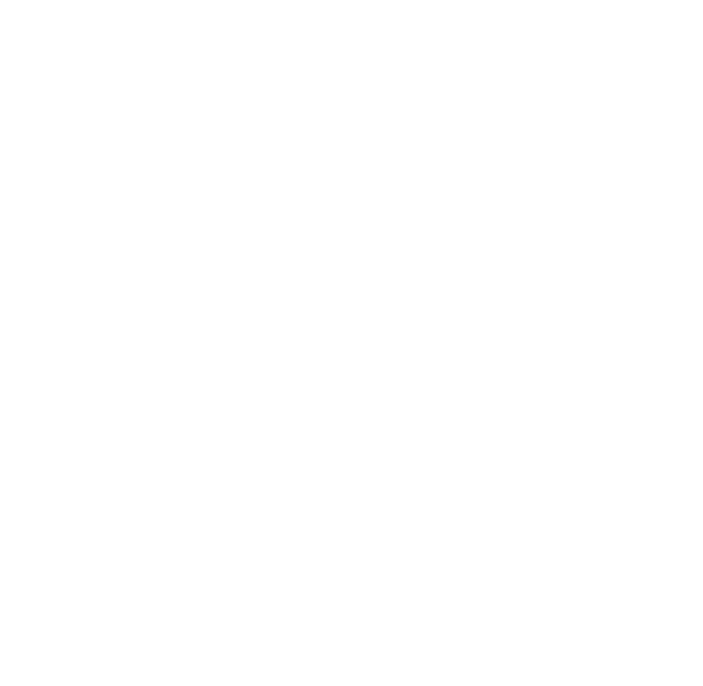
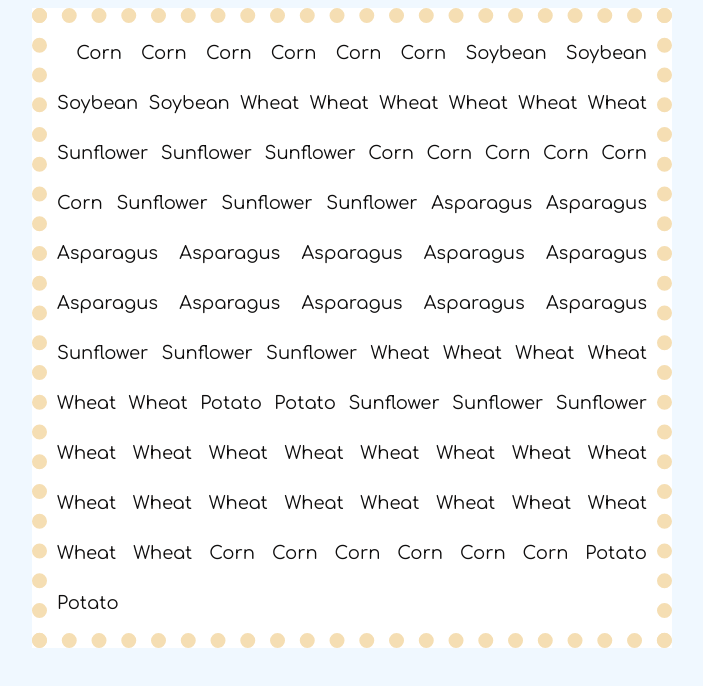
Before and after one commit to NSS-Day-Cohort-73/nss-day-cohort-73-modern-farm-modern-farm, a website: page src/index.html in a window 1280 px wide. Shown: the whole page, without its empty margins (288-991 px from the left). Drawn offline with Linux system fonts and the light colour scheme; files whose address does not match are found by name; a web font is replaced by a local one.

Commit message:
EVERYTHINGGGGGGG

```diff
--- a/src/scripts/catalog.js
+++ b/src/scripts/catalog.js
@@ -3,7 +3,7 @@ export function Catalog(harvestedPlants) {
 
     for (const food of harvestedPlants) {
         mainElement.innerHTML += `
-            <section class="plant">${food.name}</section>
+            <section class="plant">${food.type}</section>
         `;
     }
 }
--- a/src/scripts/field.js
+++ b/src/scripts/field.js
@@ -6,12 +6,14 @@ let plants = []
 const addPlant = (seed) => {
     if(Array.isArray(seed)) {
         seed.forEach(plant => plants.push(plant))
-    } else {
+    }
+    else {
         plants.push(seed)
     }
 }
 
 const usePlants = () => {
+    console.log(plants)
     return [...plants]
 }
 
--- a/src/scripts/harvester.js
+++ b/src/scripts/harvester.js
@@ -1,11 +1,10 @@
-import { plantsArray } from "./main.js"
 
-export const harvestPlants= (plantsArray) => {
+export const harvestPlants= (fieldArray) => {
     let harvestedPlants = [];
 
-    for ( const plant of plantsArray) {
+    for ( const plant of fieldArray) {
         let seedOutput = 0;
-        if (plant.type === "corn") {
+        if (plant.type === "Corn") {
             seedOutput = plant.output / 2
         } else {
             seedOutput = plant.output
@@ -22,5 +21,38 @@ export const harvestPlants= (plantsArray) => {
 
     return harvestedPlants;
 
+}
 
-}
+// export const harvestPlants = (plantsArray) => {
+//     let harvestedPlants = [];
+
+//     for (const plant of plantsArray) {
+//         if (Array.isArray(plant)) {
+//             // Handle corn (array of two corn objects)
+//             plant.forEach(cornPlant => {
+//                 if (cornPlant && cornPlant.output) {
+//                     let seedOutput = Math.floor(cornPlant.output / 2);  // Corn output is halved and rounded down
+//                     for (let i = 0; i < seedOutput; i++) {
+//                         harvestedPlants.push({
+//                             type: cornPlant.type,
+//                             height: cornPlant.height,
+//                             output: cornPlant.output
+//                         });
+//                     }
+//                 }
+//             });
+//         } else if (plant && plant.output) {
+//             // Handle other plants (single objects)
+//             let seedOutput = plant.output;
+//   for (let i = 0; i < seedOutput; i++) {
+//                 harvestedPlants.push({
+//                     type: plant.type,
+//                     height: plant.height,
+//                     output: plant.output
+//                 });
+//             }
+//         }
+//     }
+
+//     return harvestedPlants;
+//}
--- a/src/scripts/main.js
+++ b/src/scripts/main.js
@@ -1,6 +1,16 @@
-import { createAsparagus } from "./seeds/asparagus.js";
-import { createCorn } from "./seeds/corn.js";
-import { createPotato } from "./seeds/potato.js";
+import { createPlan } from "./plan.js";
+import { plantSeeds } from "./tractor.js"
+import { usePlants } from "./field.js"
+import { harvestPlants } from "./harvester.js"
+import { Catalog } from "./catalog.js"
 
-const asparagusSeed = createAsparagus();
-console.log(asparagusSeed);
+
+const yearlyPlan = createPlan();
+
+const plantedSeeds = plantSeeds(yearlyPlan);
+
+const fieldArray = usePlants();
+
+const harvestArray = harvestPlants(fieldArray);
+
+const  htmlString = Catalog(harvestArray);
--- a/src/scripts/seeds.js/asparagus.js
+++ b/src/scripts/seeds/asparagus.js
@@ -1,5 +1,5 @@
 export const createAsparagus = () => ({
-    type: 'asparagus',
+    type: 'Asparagus',
     height: 24,
     output: 4,
 });
--- a/src/scripts/seeds.js/corn.js
+++ b/src/scripts/seeds/corn.js
@@ -1,11 +1,11 @@
 export const createCorn = () => ([
     {
-        type: 'corn',
+        type: "Corn",
         height: 180,
         output: 6
     },
     {
-        type: 'corn',
+        type: "Corn",
         height: 180,
         output: 6
     }
--- a/src/scripts/seeds.js/potato.js
+++ b/src/scripts/seeds/potato.js
@@ -1,5 +1,5 @@
 export const createPotato = () => ({
-    type: 'potato',
+    type: 'Potato',
     height: 32,
     output: 2
 });
--- a/src/scripts/seeds.js/soybean.js
+++ b/src/scripts/seeds/soybean.js
@@ -1,5 +1,5 @@
 export const createSoybean = () => ({
-    type: 'soybean',
+    type: 'Soybean',
     height: 20,
     output: 4
 });
--- a/src/scripts/seeds.js/sunflower.js
+++ b/src/scripts/seeds/sunflower.js
@@ -1,5 +1,5 @@
 export const createSunflower = () => ({
-    type: 'sunflower',
+    type: 'Sunflower',
     height: 380,
     output: 3
 });
--- a/src/scripts/seeds.js/wheat.js
+++ b/src/scripts/seeds/wheat.js
@@ -1,5 +1,5 @@
 export const createWheat = () => ({
-    type: 'wheat',
+    type: 'Wheat',
     height: 230,
     output: 6
 });
--- a/src/scripts/tractor.js
+++ b/src/scripts/tractor.js
@@ -9,30 +9,28 @@ import { createCorn } from "./seeds/corn.js";
 import { addPlant } from "./field.js";
 
 export const plantSeeds = (currentPlant) => {
-    let plants = []
 
     for (let i = 0; i < currentPlant.length; i++) {
-        for (const plant of currentPlant) {
-            for (let i = 0; i < plant.length; i++) {
+        for (const plant of currentPlant[i]) {
 //forward slashes are for testing output :)
-                if (plant[i] === "Potato") {
+                if (plant === "Potato") {
                 let potato = createPotato() //"Potato"
-                plants.push(potato)
-                } else if (plant[i] === "Soybean") {
+                addPlant(potato)
+                } else if (plant === "Soybean") {
                 let soybean = createSoybean() //"Soybean"
-                plants.push(soybean)
-                } else if (plant[i] === "Wheat") {
+                addPlant(soybean)
+                } else if (plant === "Wheat") {
                 let wheat = createWheat() //"Wheat"
-                plants.push(wheat)
-                } else if (plant[i] === "Sunflower") {
-                let asparagus = createSunflower() //"Sunflower"
-                plants.push(asparagus)
-                } else if (plant[i] === "Asparagus") {
+                addPlant(wheat)
+                } else if (plant === "Sunflower") {
+                let sunflower = createSunflower() //"Sunflower"
+                addPlant(sunflower)
+                } else if (plant === "Asparagus") {
                 let asparagus = createAsparagus() //"Asparagus"
-                plants.push(asparagus)
-                } else if (plant[i] === "Corn") {
+                addPlant(asparagus)
+                } else if (plant === "Corn") {
                 let corn = createCorn() //"Corn"
-                plants.push(corn)
+                addPlant(corn)
                 } else {
 //in case something breaks :o
                     console.log("Han Shot First")
@@ -40,6 +38,4 @@ export const plantSeeds = (currentPlant) => {
             }
         }
 //passing the array of this mess to addPlant() to make the field happy !
-    return addPlant(plants)
     }
-}
--- a/src/styles/main.css
+++ b/src/styles/main.css
@@ -7,10 +7,11 @@ button,
 input,
 select,
 textarea {
-	color: #404040;
+	color: #0f0e0e;
 	font-family: "Comfortaa", Arial, sans-serif;
 	font-size: 14px;
 	line-height: 1.5;
+    background-color: aliceblue;
 }
 
 h1,h2,h3,h4,h5,h6 {
@@ -33,3 +34,30 @@ h1,h2,h3,h4,h5,h6 {
 .red {
     background-color: darksalmon;
 }
+
+.container {
+    display: flex;
+    flex-direction: row;
+    width: 590px;
+    height: 590px;
+    gap: 10px;
+    justify-content: space-between;
+    align-items: center;
+    margin: auto;
+    flex-wrap: wrap;
+    background-color: white;
+    border: 15px dotted wheat;
+    padding: 10px;
+
+}
+
+
+
+.messages {
+    display: flex;
+}
+
+.plant {
+    font-size: large;
+    gap: 10px;
+}
```
